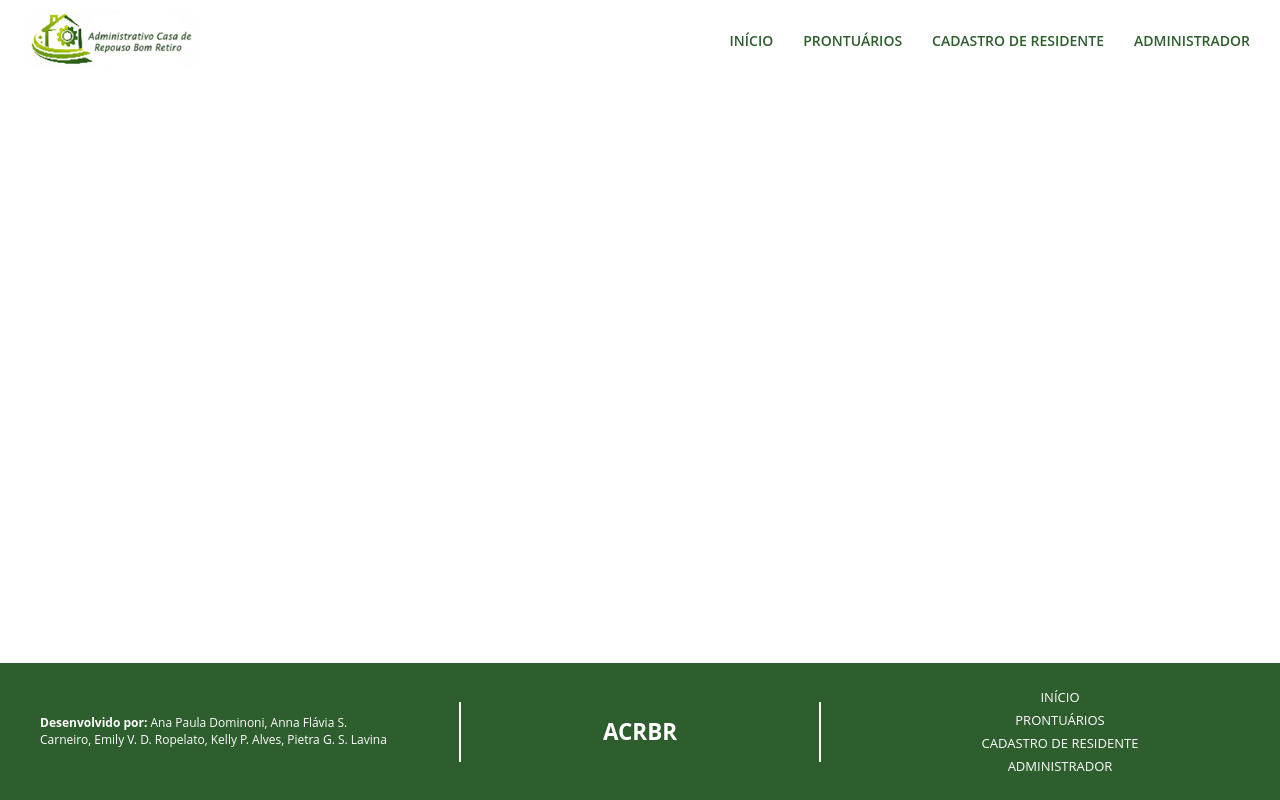
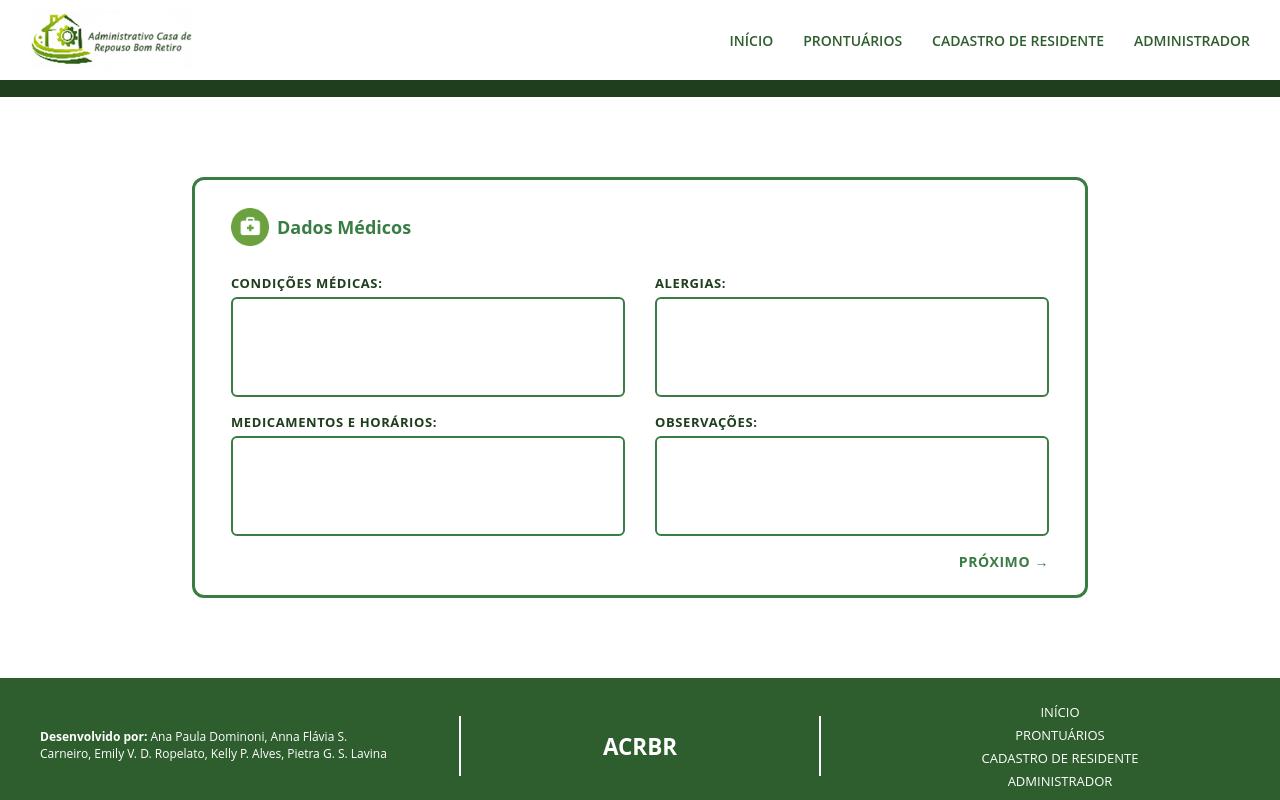
Before and after one commit to Adm-Casa-de-Repouso-Bom-Retiro/ACRBR-FRONTEND, a Vue app: page /dadosmedicos in a window 1280 px wide. Built offline with nearby package versions, Linux system fonts and the light colour scheme; sample sign-in values are in the browser's storage.

Commit message:
feat: add Dados Médicos page and update routing

```diff
--- /dev/null
+++ b/dev-dist/registerSW.js
@@ -0,0 +1 @@
+if('serviceWorker' in navigator) navigator.serviceWorker.register('/dev-sw.js?dev-sw', { scope: '/', type: 'classic' })
--- a/src/components/HeaderComponent.vue
+++ b/src/components/HeaderComponent.vue
@@ -9,7 +9,7 @@
     <nav class="menu">
       <router-link to="/">INÍCIO</router-link>
       <router-link to="/prontuarios">PRONTUÁRIOS</router-link>
-      <router-link to="/cadastro-residente">CADASTRO DE RESIDENTE</router-link>
+      <router-link to="/dadosmedicos">CADASTRO DE RESIDENTE</router-link>
       <router-link to="/login">ADMINISTRADOR</router-link>
     </nav>
   </header>
--- a/src/router/index.js
+++ b/src/router/index.js
@@ -28,6 +28,12 @@ const router = createRouter({
       component: () => import('../views/PerfilFuncionarioView.vue'),
       meta: { requiresAuth: true },
     },
+    {
+      path: '/dadosmedicos',
+      name: 'dadosmedicos',
+      component: () => import('../views/DadosMedicosView.vue'),
+      meta: { requiresAuth: true },
+    },
   ],
 })
 router.beforeEach((to, from, next) => {
--- /dev/null
+++ b/src/views/DadosMedicosView.vue
@@ -0,0 +1,212 @@
+<template>
+  <div class="dados-medicos-page">
+    <div class="top-line"></div>
+
+    <main class="main-content">
+      <div class="dados-card">
+
+        <div class="card-header">
+          <img src="/src/assets/images/icone-dados-medicos.png" alt="Dados Médicos" class="header-icon" />
+          Dados Médicos
+        </div>
+
+        <p v-if="erro" class="msg-erro">{{ erro }}</p>
+        <p v-if="sucesso" class="msg-sucesso">{{ sucesso }}</p>
+
+        <form @submit.prevent="handleProximo" class="dados-form">
+          <div class="form-grid">
+            <div class="form-group">
+              <label>CONDIÇÕES MÉDICAS:</label>
+              <textarea v-model="condicoesMedicas" />
+            </div>
+
+            <div class="form-group">
+              <label>ALERGIAS:</label>
+              <textarea v-model="alergias" />
+            </div>
+
+            <div class="form-group">
+              <label>MEDICAMENTOS E HORÁRIOS:</label>
+              <textarea v-model="medicamentos" />
+            </div>
+
+            <div class="form-group">
+              <label>OBSERVAÇÕES:</label>
+              <textarea v-model="observacoes" />
+            </div>
+          </div>
+
+          <div class="form-footer">
+            <button type="submit" class="btn-proximo" :disabled="carregando">
+              {{ carregando ? 'AGUARDE...' : 'PRÓXIMO →' }}
+            </button>
+          </div>
+        </form>
+
+      </div>
+    </main>
+  </div>
+</template>
+
+<script>
+export default {
+  name: 'DadosMedicosView',
+
+  data() {
+    return {
+      condicoesMedicas: '',
+      alergias: '',
+      medicamentos: '',
+      observacoes: '',
+      erro: '',
+      sucesso: '',
+      carregando: false,
+    }
+  },
+
+  methods: {
+    async handleProximo() {
+      this.erro = ''
+      this.sucesso = ''
+      this.carregando = true
+
+      try {
+        this.$emit('dados-medicos', {
+          condicoes_medicas: this.condicoesMedicas,
+          alergias: this.alergias,
+          medicamentos: this.medicamentos,
+          observacoes: this.observacoes,
+        })
+
+        this.$router.push('/proximo-passo')
+      } catch (error) {
+        if (error.response && error.response.data) {
+          const erros = error.response.data
+          const primeiroErro = Object.values(erros)[0]
+          this.erro = Array.isArray(primeiroErro) ? primeiroErro[0] : primeiroErro
+        } else {
+          this.erro = 'Erro ao salvar. Tente novamente.'
+        }
+      } finally {
+        this.carregando = false
+      }
+    },
+  },
+}
+</script>
+
+<style scoped>
+* {
+  box-sizing: border-box;
+}
+
+.top-line {
+  width: 100%;
+  height: 1.3vw;
+  background: #1e3e1e;
+}
+
+.main-content {
+  display: flex;
+  justify-content: center;
+  align-items: flex-start;
+  padding: 80px 20px;
+}
+
+.dados-card {
+  width: 100%;
+  max-width: 70vw;
+  border: 3px solid #3a7d44;
+  border-radius: 12px;
+  padding: 28px 36px 24px 36px;
+}
+
+.card-header {
+  display: inline-flex;
+  align-items: center;
+  gap: 8px;
+  color: #3a7d44;
+  font-weight: bold;
+  font-size: 18px;
+  margin-bottom: 28px;
+}
+
+.header-icon {
+  width: 38px;
+  height: 38px;
+  object-fit: contain;
+}
+
+.msg-erro {
+  color: #c0392b;
+  font-size: 13px;
+  margin-bottom: 10px;
+}
+
+.msg-sucesso {
+  color: #1e3e1e;
+  font-size: 13px;
+  margin-bottom: 10px;
+  font-weight: bold;
+}
+
+.form-grid {
+  display: grid;
+  grid-template-columns: 1fr 1fr;
+  gap: 16px 30px;
+}
+
+.form-group {
+  display: flex;
+  flex-direction: column;
+  gap: 5px;
+}
+
+.form-group label {
+  font-size: 13px;
+  font-weight: 700;
+  color: #1e3e1e;
+  letter-spacing: 0.6px;
+}
+
+.form-group textarea {
+  width: 100%;
+  height: 100px; /* era 70px */
+  border: 2px solid #3a7d44;
+  border-radius: 6px;
+  padding: 8px;
+  font-size: 13px;
+  color: #1e3e1e;
+  resize: none;
+  outline: none;
+}
+
+.form-group textarea:focus {
+  border-color: #1e3e1e;
+}
+
+.form-footer {
+  display: flex;
+  justify-content: flex-end;
+  margin-top: 16px;
+}
+
+.btn-proximo {
+  background: none;
+  border: none;
+  color: #3a7d44;
+  font-weight: 700;
+  font-size: 14px;
+  cursor: pointer;
+  letter-spacing: 0.6px;
+}
+
+.btn-proximo:hover:not(:disabled) {
+  color: #1e3e1e;
+}
+
+.btn-proximo:disabled {
+  opacity: 0.6;
+  cursor: not-allowed;
+}
+</style>
--- a/src/views/PerfilFuncionarioView.vue
+++ b/src/views/PerfilFuncionarioView.vue
@@ -110,7 +110,7 @@ export default {
 
 .perfil-card {
   width: min(700px, 90vw);
-  border: 2px solid #1e3e1e;
+  border: 3px solid #3a7d44;
   border-radius: 16px;
   padding: 40px 48px;
   display: flex;
```
Also changed, not shown: dev-dist/sw.js (added, +92 -0 lines), src/assets/images/icone-dados-medicos.png (added), 1 other file (tests, documents, lock files or other folders).
